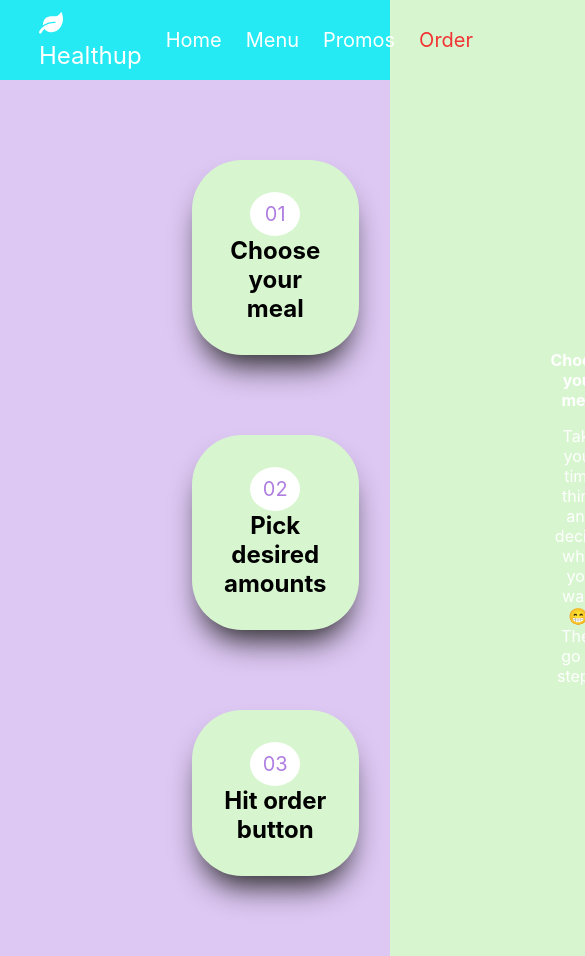
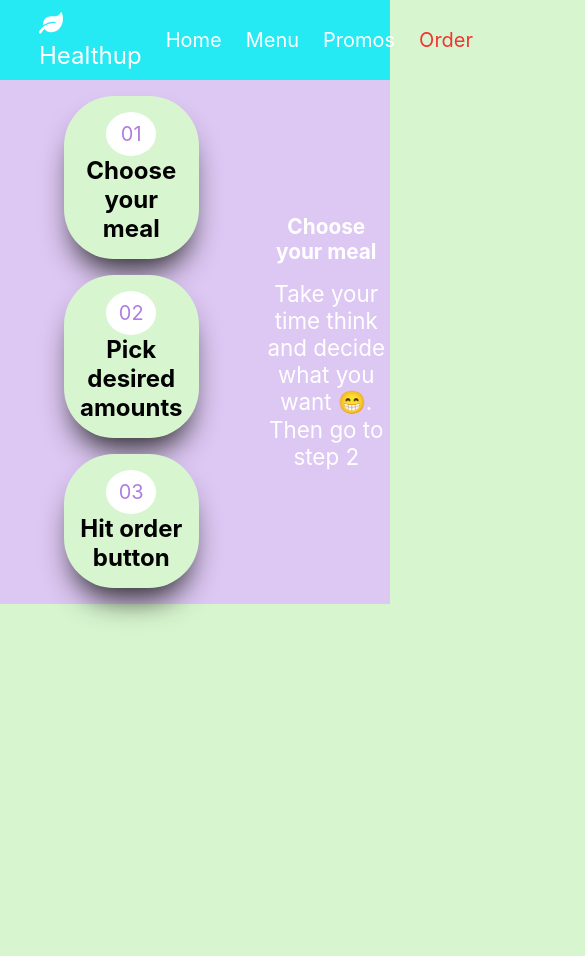
Before and after one commit to Lurr2/Healthy-restaurant, a React (Create React App) app: page /order in a window 390 px wide. Shown: the top 956 px of the page, 585 px wide, since content can reach past the window. After the commit the page ends 844 px from the top, so only its background shows below. Built offline with nearby package versions, Linux system fonts and the light colour scheme.

Commit message:
finishing adding media query

```diff
--- a/src/components/Pages/OrderPage/OrderPage.js
+++ b/src/components/Pages/OrderPage/OrderPage.js
@@ -39,7 +39,7 @@ const OrderPage = () => {
             <div className={classes.rightSide}>
                 {activeOrder.order[0].id === "3"
                     ?
-                    <Button buttonText={`dupa`} />
+                    <Button buttonText={`Order Now!!!`} />
                     : <div><h2 className={classes.title}>{activeOrder.order[0].title}</h2>
                         <p className={classes.details}>{activeOrder.order[0].details}</p></div>
                 }
--- a/src/components/Pages/OrderPage/OrderPage.module.scss
+++ b/src/components/Pages/OrderPage/OrderPage.module.scss
@@ -13,6 +13,11 @@
         margin: auto 0;
         padding: 4rem;
         color: $color-white;
+    }
+    @media only screen and (max-width: 900px) {
+        .rightSide {
+            padding: 2rem;
+        }
     }
     .title {
         font-size: 3rem;
@@ -30,10 +35,10 @@
         }
 
         .title {
-            font-size: 1rem;
+            font-size: 1.3rem;
         }
         .details {
-            font-size: 1rem;
+            font-size: 1.4rem;
         }
       }
 }
--- a/src/components/common/OrderPageCard/OrderPageCard.module.scss
+++ b/src/components/common/OrderPageCard/OrderPageCard.module.scss
@@ -27,4 +27,12 @@
         color: $color-secondary-dark;
         font-size: 20px;
     }
+
 }
+@media only screen and (max-width: 900px) {
+    .container {
+        padding: 1rem;
+        margin: 1rem 4rem;
+    }
+
+}
```
